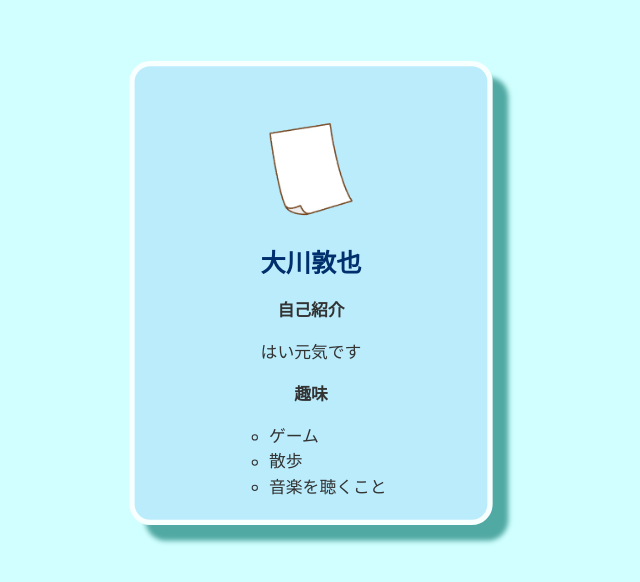
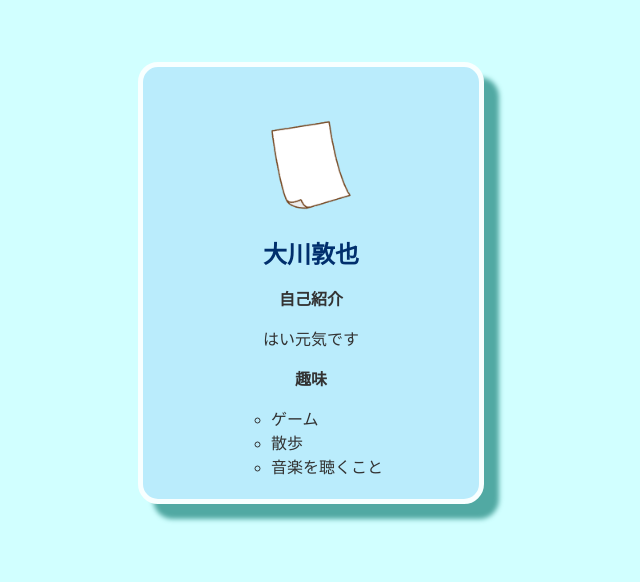
Before and after one commit to Ohkawa-atsuya-Fukuyama/Ohkawa-atsuya.github.io, a plain HTML site: page index.html in a window 1280 px wide. In both pictures the pointer is over the element 640 px from the left and 293 px from the top of the page. Shown: the whole page, without its empty margins (329-969 px from the left). Drawn offline with Linux system fonts and the light colour scheme; a web font is replaced by a local one.

Commit message:
Update style.css

```diff
--- a/style.css
+++ b/style.css
@@ -54,7 +54,7 @@ ol{
 .namecard:hover{
     background-color: rgb(186, 236, 252);
     border-color: rgb(248, 255, 255);
-    transform: scale(1.05, 1.05);
+    transform: translate(0,-10px);
 }
 
 body{
```
